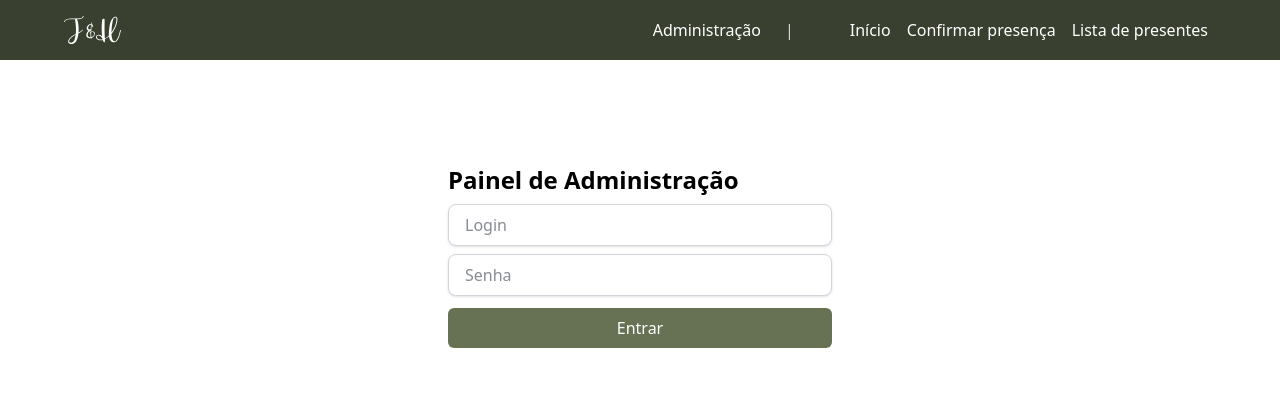
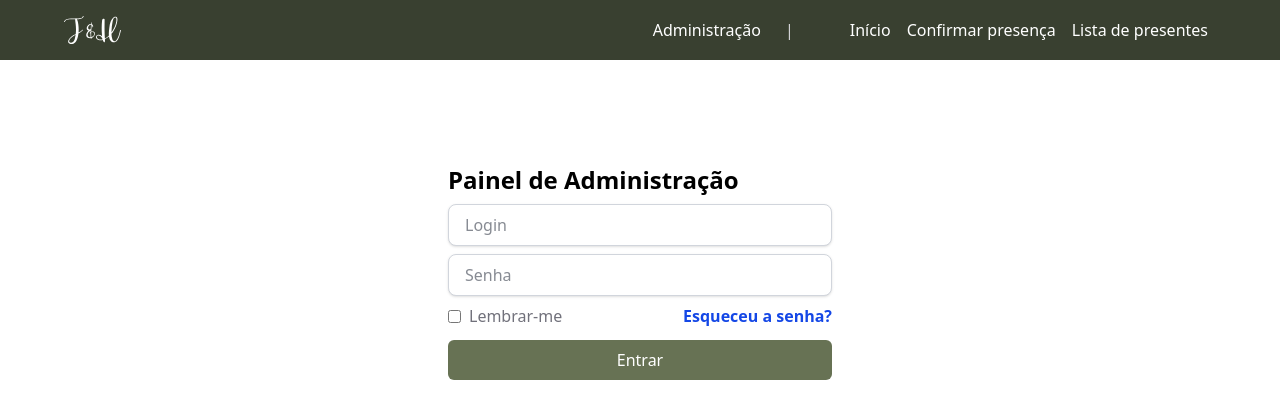
Before and after one commit to hallan-n/casamento-frontend, a React (Vite) app: page /admin-login in a window 1280 px wide. Shown: the top 418 px of the page. Built offline with nearby package versions, Linux system fonts and the light colour scheme.

Commit message:
Ajustado p´´agina de login da administreacao

```diff
--- a/src/pages/AdminLogin.jsx
+++ b/src/pages/AdminLogin.jsx
@@ -19,7 +19,13 @@ export default function AdminLogin() {
                         type="password"
                         placeholder="Senha"
                         className="px-4 py-2 w-full rounded-lg border border-gray-300 bg-white text-gray-900 shadow-sm focus:outline-none focus:ring-2" />
-
+                    <div className='flex justify-between'>
+                        <div className='flex items-center gap-2'>
+                            <input type="checkbox" name="remember" id="remember" />
+                            <label className='text-zinc-500'  htmlFor="remember">Lembrar-me</label>
+                        </div>
+                        <a className='text-blue-700 font-bold' href="#">Esqueceu a senha?</a>
+                    </div>
                     <button type='submit' className='mt-1 cursor-pointer transition bg-olive-button p-2 rounded-md text-white w-full'>Entrar</button>
                 </form>
             </div>
```
